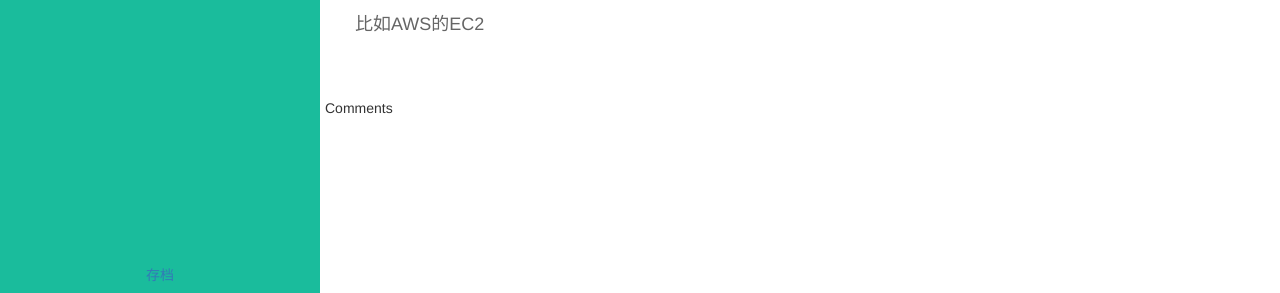
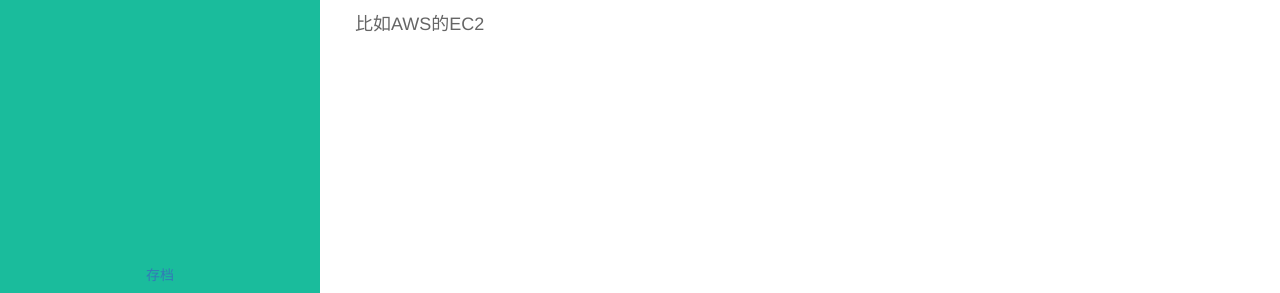
Before and after one commit to hubert1002/hubert1002.github.io, a Jekyll site: the page built from _posts/spark/2016-04-18-Spark-Learning-1.md, in a window 1280 px wide. Shown: the part 534-827 px from the top of the page. Built offline with Jekyll 4.4.1, drawn with Linux system fonts in a browser that asks for light colours; comment, search, counter and statistics services are not loaded.

Commit message:
Update post.html

```diff
--- a/_layouts/post.html
+++ b/_layouts/post.html
@@ -14,11 +14,8 @@ layout: base
   </div>
 
   <!--start-->
-  <div class="show-commend">
-            <span>Comments</span>
-	<div class="ds-thread" data-thread-key="{{ page.id }}" data-title="{{ page.title }}" data-url="hubert1002.github.io{{ page.url }}">
+<div class="ds-thread" data-thread-key="{{ page.id }}" data-title="{{ page.title }}" data-url="hubert1002.github.io{{ page.url }}">
 	</div>
- </div>
 <!--end -->
 <!---->
 <script type="text/javascript">
```
